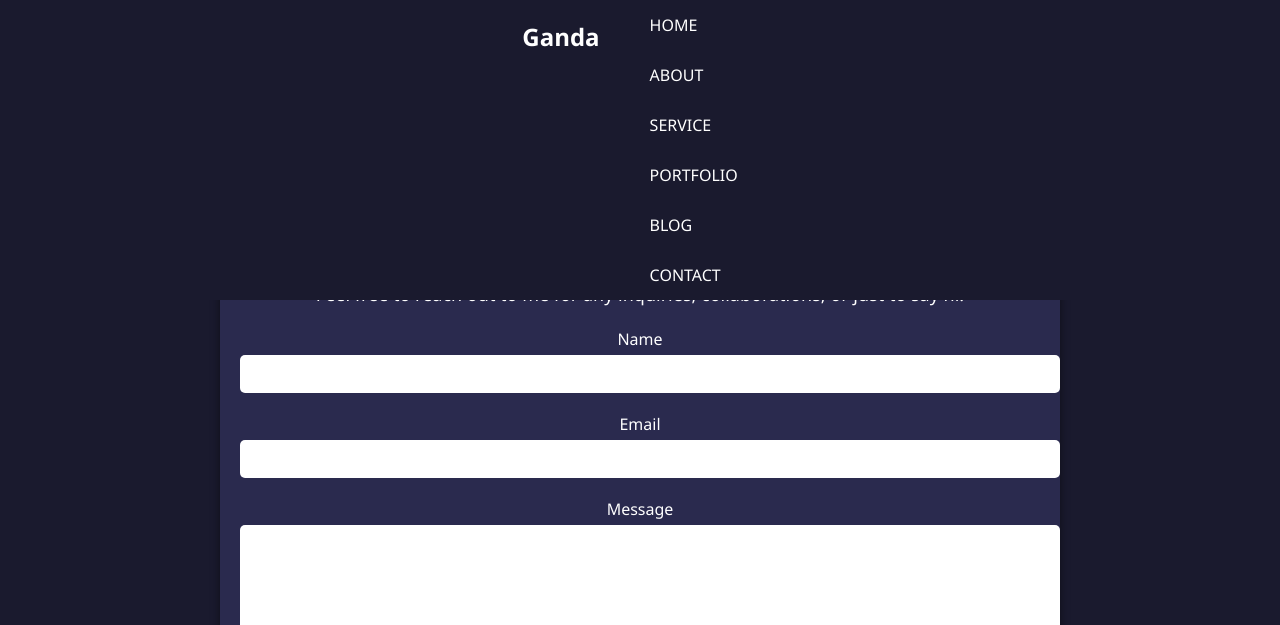
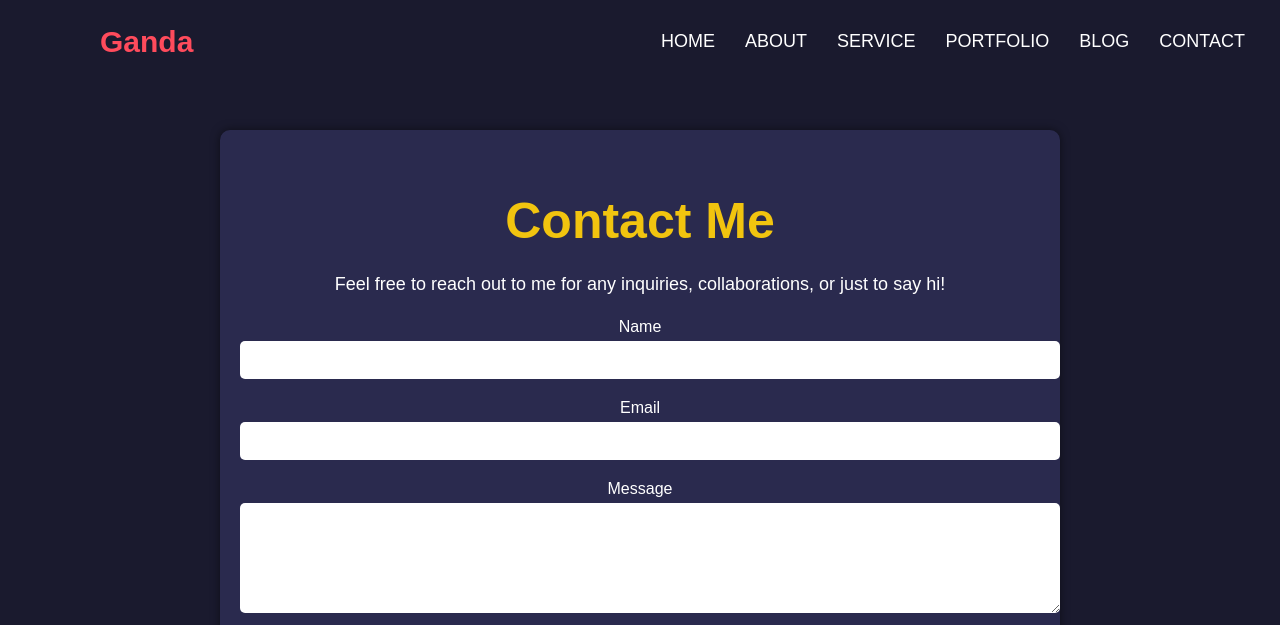
Before and after one commit to ganda012/Portofolio-Ganda-Sari-Tua-Siregar, a plain HTML site: page contact.html in a window 1280 px wide. Shown: the top 625 px of the page. Drawn offline with Linux system fonts and the light colour scheme.

Commit message:
contact.css

```diff
--- a/style/contact.css
+++ b/style/contact.css
@@ -1,13 +1,13 @@
 /* Styles for contact.html */
 body {
     margin: 0;
-    font-family: 'Segoe UI', Tahoma, Geneva, Verdana, sans-serif;
+    font-family: Arial, sans-serif;
     background-color: #1a1a2e;
     color: #fff;
 }
 
 header {
-    background: #000;
+    background-color: #1a1a2e;
     position: fixed;
     width: 100%;
     top: 0;
@@ -19,25 +19,39 @@ header {
     margin: 0;
     padding: 0;
     display: flex;
-    justify-content: center;
-    background-color: #1a1a2e;
+    justify-content: space-between;
+    align-items: center;
 }
 
-.navbar ul li {
+.navbar ul .logo {
+    margin-right: auto;
+    padding-left: 100px;
+}
+
+.navbar ul .ganda {
+    font-size: 30px;
+    font-weight: bold;
+    color: #ff4b5c;
+}
+
+.nav-links {
+    display: flex;
+    margin-right: 20px;
+}
+
+.nav-links li {
     margin: 0 15px;
 }
 
-.navbar ul li a {
+.nav-links li a {
     text-decoration: none;
     color: #fff;
-    padding: 14px 20px;
-    display: block;
-    text-transform: uppercase;
-    transition: background 0.3s;
+    font-size: 18px;
+    transition: color 0.3s;
 }
 
-.navbar ul li a:hover {
-    background-color: #575fcf;
+.nav-links li a:hover {
+    color: #ff4b5c;
 }
 
 .contact {
```
